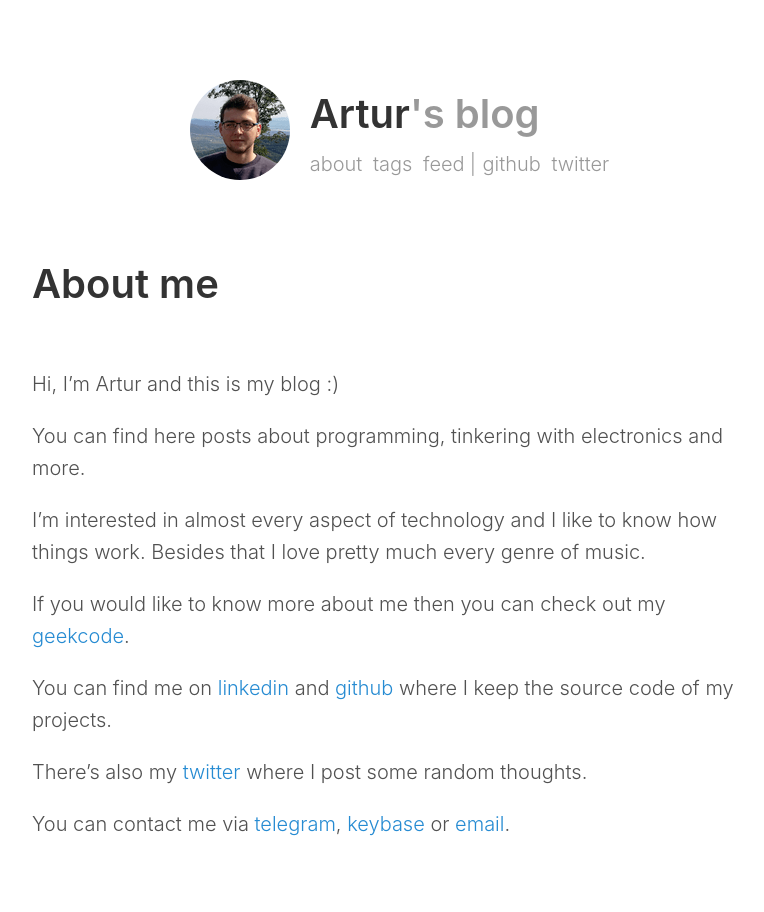
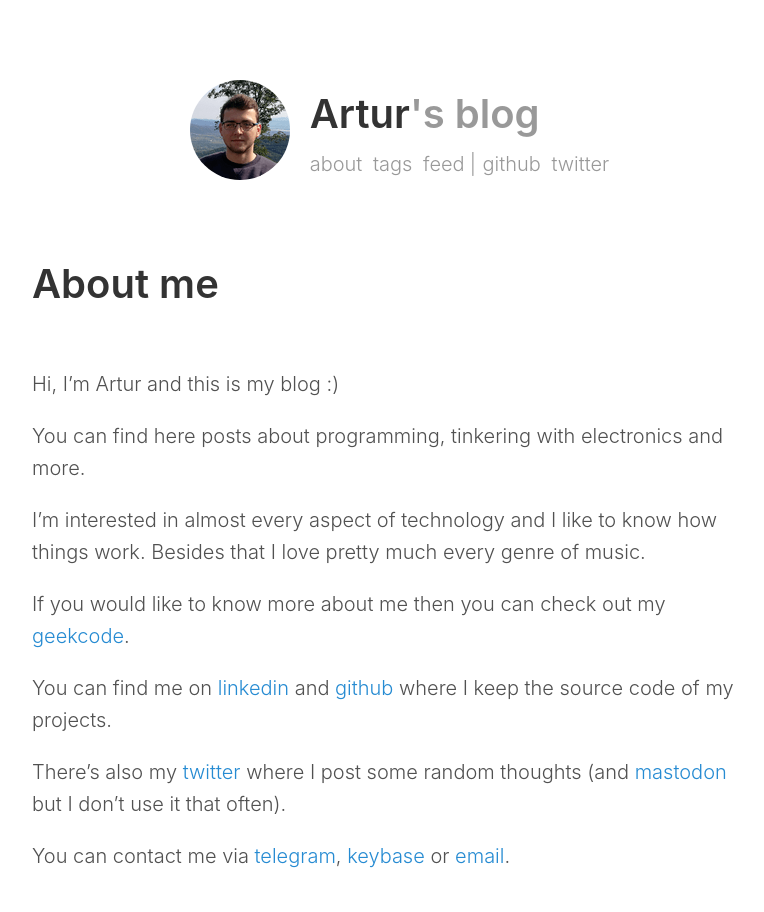
Before and after one commit to arturtamborski/arturtamborski.github.io, a Jekyll site: the page built from _pages/about.md, in a window 1280 px wide. Shown: the whole page, without its empty margins (248-1012 px from the left). Built offline with Jekyll 4.4.1, drawn with Linux system fonts in a browser that asks for light colours; comment, search, counter and statistics services are not loaded.

Commit message:
add mastodon

```diff
--- a/_pages/about.md
+++ b/_pages/about.md
@@ -15,6 +15,6 @@ If you would like to know more about me then you can check out my [geekcode](/ge
 
 You can find me on [linkedin](https://www.linkedin.com/in/arturtamborski) and [github](https://github.com/arturtamborski/) where I keep the source code of my projects.
 
-There's also my [twitter](https://twitter.com/arturtamborski) where I post some random thoughts.
+There's also my [twitter](https://twitter.com/arturtamborski) where I post some random thoughts (and [mastodon](https://mastodon.social/@arturtamborski) but I don't use it that often).
 
 You can contact me via [telegram](https://telegram.me/arturtamborski), [keybase](https://keybase.io/arturtamborski) or [email](mailto:tamborskiartur@gmail.com).
```
